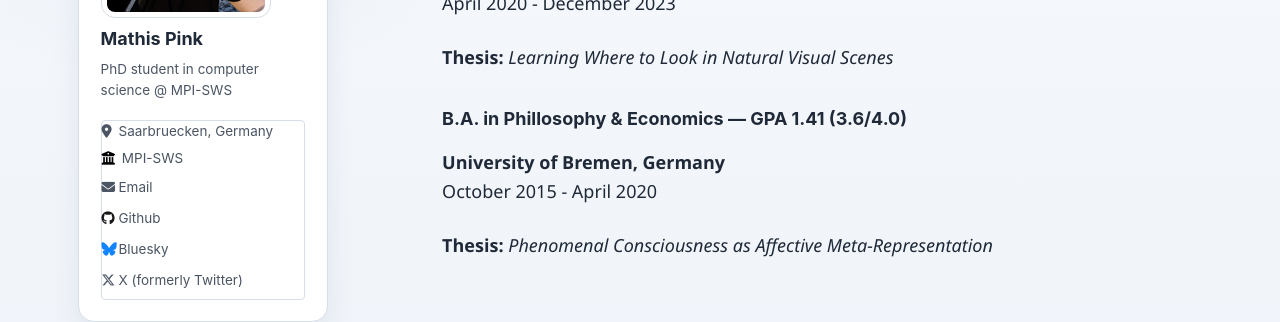
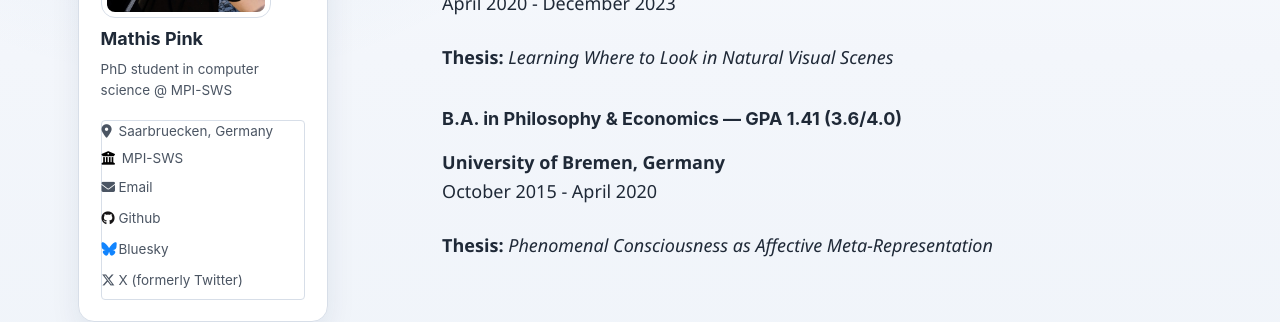
Before and after one commit to mathispink/mathispink.github.io, a Jekyll site: the page built from _pages/cv.md, in a window 1280 px wide and 900 px high. Shown: the part 322-644 px from the top of the window. Built offline with Jekyll 4.4.1, drawn with Linux system fonts in a browser that asks for light colours.

Commit message:
Update cv.md

```diff
--- a/_pages/cv.md
+++ b/_pages/cv.md
@@ -17,7 +17,7 @@ April 2020 - December 2023
 
 **Thesis:** *Learning Where to Look in Natural Visual Scenes*
 
-### B.A. in Phillosophy & Economics — GPA 1.41 (3.6/4.0)
+### B.A. in Philosophy & Economics — GPA 1.41 (3.6/4.0)
 **University of Bremen, Germany**
 October 2015 - April 2020
 
```
